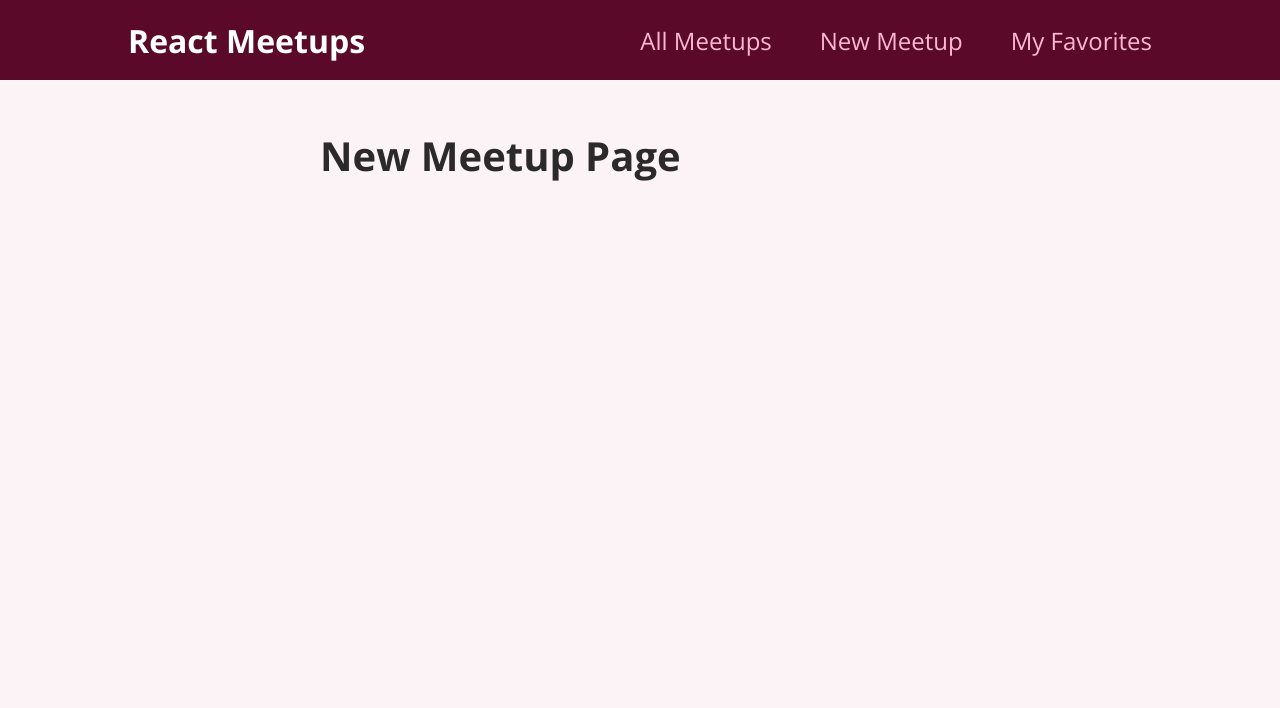
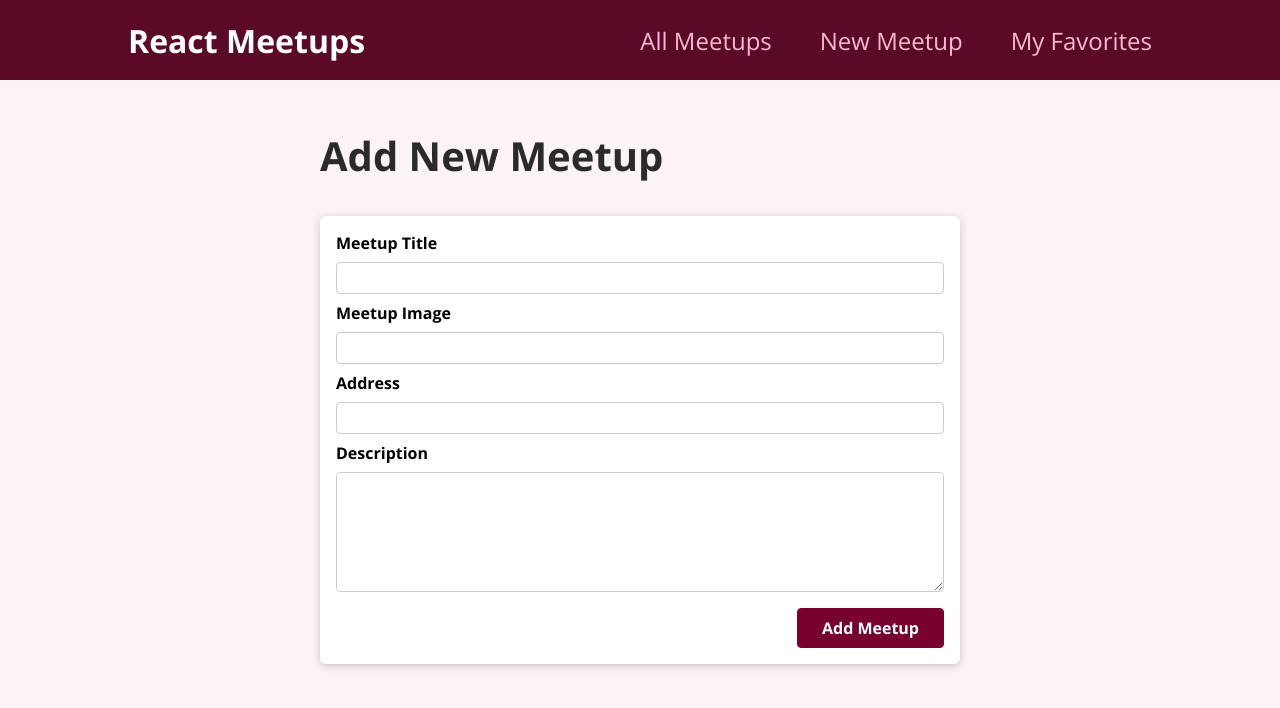
Before and after one commit to pRob3/meetup-app, a React (Create React App) app: page /new-meetup in a window 1280 px wide. Shown: the top 708 px of the page. Built offline with nearby package versions, Linux system fonts and the light colour scheme.

Commit message:
formAdd new meetup

```diff
--- /dev/null
+++ b/src/components/meetups/NewMeetupForm.js
@@ -0,0 +1,61 @@
+import { useRef } from 'react';
+import Card from '../ui/Card';
+import classes from './NewMeetupForm.module.css';
+
+function NewMeetupForm(props) {
+  const titleInputRef = useRef();
+  const imageInputRef = useRef();
+  const addressInputRef = useRef();
+  const descriptionInputRef = useRef();
+
+  function submitHandler(event) {
+    event.preventDefault();
+
+    const enteredTitle = titleInputRef.current.value;
+    const enteredImage = imageInputRef.current.value;
+    const enteredAddress = addressInputRef.current.value;
+    const enteredDescription = descriptionInputRef.current.value;
+
+    const meetupData = {
+      title: enteredTitle,
+      image: enteredImage,
+      address: enteredAddress,
+      description: enteredDescription,
+    };
+
+    props.onAddMeetup(meetupData);
+  }
+
+  return (
+    <Card>
+      <form className={classes.form} onSubmit={submitHandler}>
+        <div className={classes.control}>
+          <label htmlFor='title'>Meetup Title</label>
+          <input type='text' required id='title' ref={titleInputRef} />
+        </div>
+        <div className={classes.control}>
+          <label htmlFor='image'>Meetup Image</label>
+          <input type='url' required id='image' ref={imageInputRef} />
+        </div>
+        <div className={classes.control}>
+          <label htmlFor='address'>Address</label>
+          <input type='text' required id='address' ref={addressInputRef} />
+        </div>
+        <div className={classes.control}>
+          <label htmlFor='description'>Description</label>
+          <textarea
+            id='description'
+            required
+            rows='5'
+            ref={descriptionInputRef}
+          ></textarea>
+        </div>
+        <div className={classes.actions}>
+          <button>Add Meetup</button>
+        </div>
+      </form>
+    </Card>
+  );
+}
+
+export default NewMeetupForm;
--- /dev/null
+++ b/src/components/meetups/NewMeetupForm.module.css
@@ -0,0 +1,45 @@
+.form {
+  padding: 1rem;
+}
+
+.control {
+  margin-bottom: 0.5rem;
+}
+
+.control label {
+  display: block;
+  font-weight: bold;
+  margin-bottom: 0.5rem;
+}
+
+.control input,
+.control textarea {
+  display: block;
+  font: inherit;
+  border-radius: 4px;
+  border: 1px solid #ccc;
+  padding: 0.25rem;
+  width: 100%;
+}
+
+.actions {
+  margin-top: 1rem;
+  text-align: right;
+}
+
+.actions button {
+  font: inherit;
+  cursor: pointer;
+  background-color: #77002e;
+  color: white;
+  padding: 0.5rem 1.5rem;
+  border: 1px solid #77002e;
+  border-radius: 4px;
+  font-weight: bold;
+}
+
+.actions button:hover,
+.actions button:active {
+  background-color: #a50e48;
+  border-color: #a50e48;
+}
--- a/src/pages/NewMeetup.js
+++ b/src/pages/NewMeetup.js
@@ -1,7 +1,26 @@
+import { useNavigate } from 'react-router-dom';
+import NewMeetupForm from '../components/meetups/NewMeetupForm';
+
 function NewMeetupPage() {
+  const navigate = useNavigate();
+
+  function addMeetupHandler(data) {
+    fetch(
+      'https://react-test-backend-1da08-default-rtdb.europe-west1.firebasedatabase.app/meetups.json',
+      {
+        method: 'POST',
+        body: JSON.stringify(data),
+        headers: { 'Content-Type': 'application/json' },
+      }
+    ).then(() => {
+      navigate('/');
+    });
+  }
+
   return (
     <section>
-      <h1>New Meetup Page</h1>
+      <h1>Add New Meetup</h1>
+      <NewMeetupForm onAddMeetup={addMeetupHandler} />
     </section>
   );
 }
```
